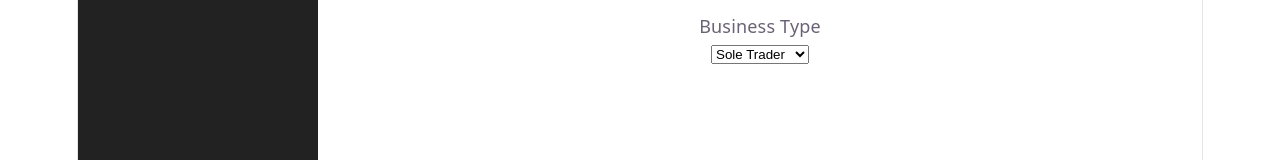
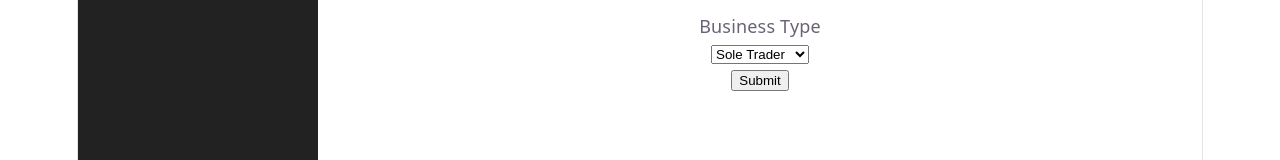
Before and after one commit to asif-sk8/HCPA-clone, a React app in the folder frontend/: page / in a window 1280 px wide. Both pictures are taken after a click on the element "Business Setup". Shown: the part 228-388 px from the top of the page. Built offline with nearby package versions, Linux system fonts and the light colour scheme; the HTML template or start-up script is replaced by a standard one.

Commit message:
Added basic business form inputs and Submit button

```diff
--- a/frontend/src/App.jsx
+++ b/frontend/src/App.jsx
@@ -4,6 +4,7 @@ import { useState } from "react";
 function App() {
   const [page, setPage] = useState("dashboard");
   const [businessName, setBusinessName] = useState("");
+  const [businessType, setBusinessType] = useState("");
   return (
     <div style={{display: "flex", height: "100vh"}}>
 
@@ -41,11 +42,15 @@ function App() {
             <label>Business Type</label>
             <br />
 
-            <select>
+            <select value={businessType} onChange={(event) => setBusinessType(event.target.value)}>
               <option>Sole Trader</option>
               <option>Pty Ltd</option>
               <option>Partnernship</option>
             </select>
+
+            <br></br>
+
+            <button>Submit</button>
           </div>
         )}
       </div>
```
